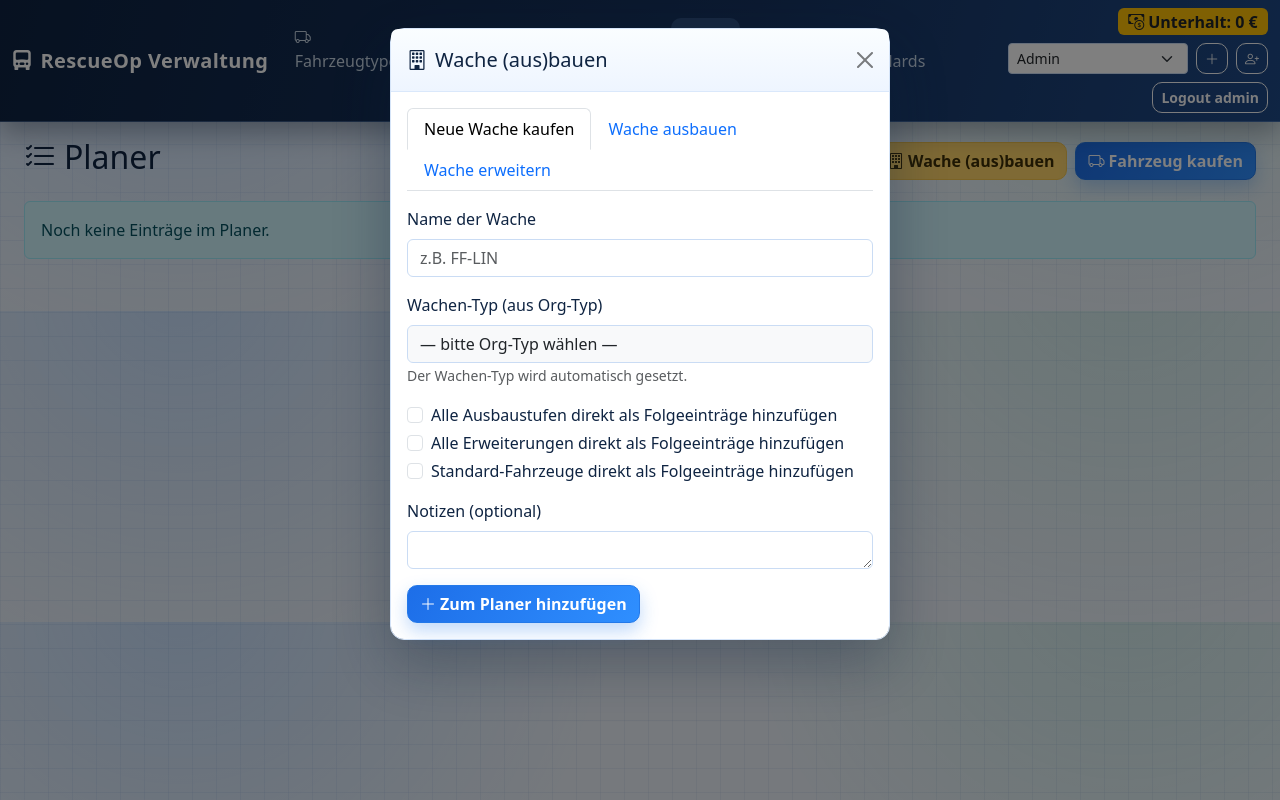
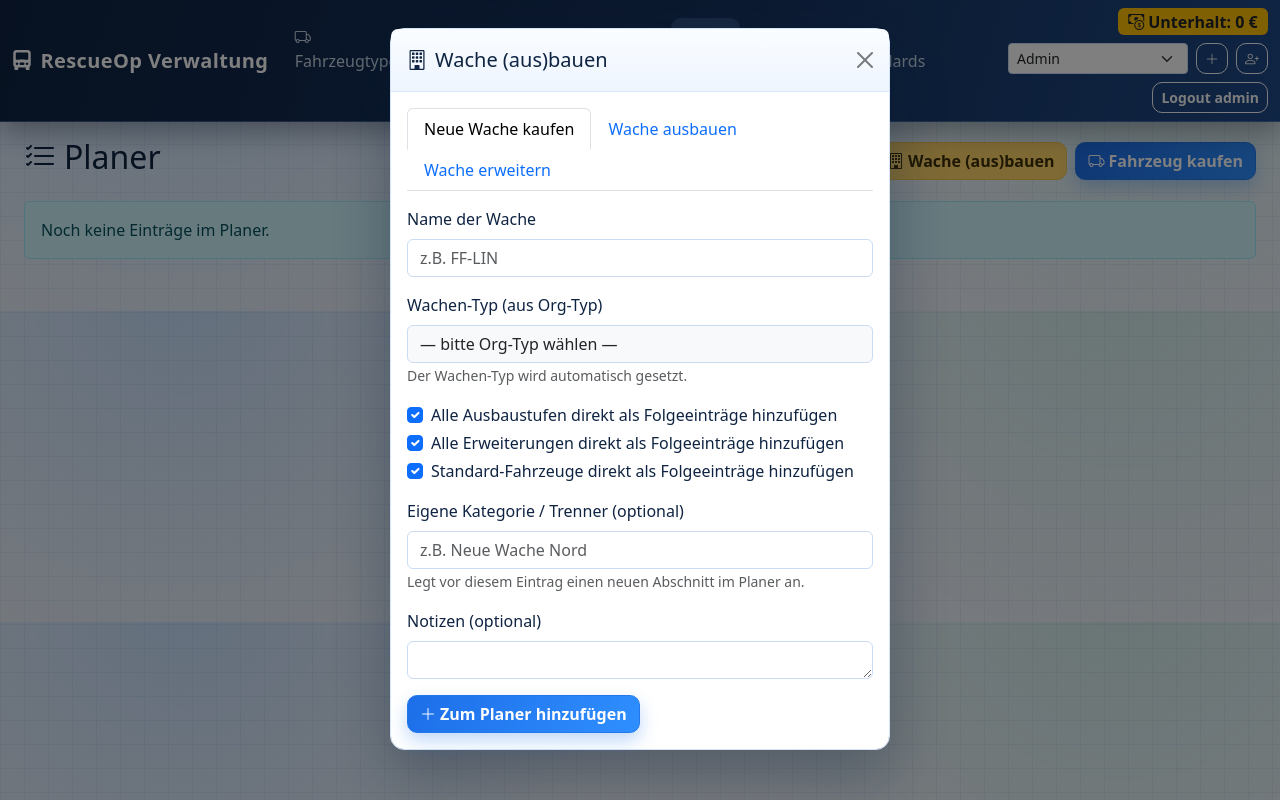
Before and after one commit to ScoreNow-EU/rescueop-verwaltung, a Flask app: page /planner in a window 1280 px wide, after a click on "Wache (aus)bauen". Run offline with Flask 3, Linux system fonts and the light colour scheme; a user stored in the database is signed in; data comes from the database, SQL or seed files in the repository; data that the repository does not hold is empty; some libraries are stand-ins or nearby versions.

Commit message:
Add optional divider creation and update planner form for new section labeling

```diff
--- a/app/routes/planner.py
+++ b/app/routes/planner.py
@@ -285,6 +285,22 @@ def _next_priority(done_state=None):
     return query.with_entities(db.func.max(PlanItem.priority)).scalar() or 0
 
 
+def _maybe_create_divider(label):
+    """Optionally create a new divider section at the end of the planner list.
+
+    Used so entries added via the 'Wache (aus)bauen' modal can start their own
+    named category/section instead of always appending to the last one.
+    """
+    label = (label or '').strip()
+    if not label:
+        return
+    max_prio = _next_priority()
+    divider = PlanItem(category='divider', priority=max_prio + 1, notes=label)
+    assign_active_savegame(divider)
+    db.session.add(divider)
+    db.session.flush()
+
+
 def _parse_wache_ref(ref):
     if not ref:
         return None, None
@@ -447,6 +463,7 @@ def add_wache_buy():
         flash('Wachen-Typ konnte nicht gefunden werden.', 'danger')
         return redirect(url_for('planner.index'))
 
+    _maybe_create_divider(request.form.get('new_divider_label'))
 
     max_prio = _next_priority()
     item = PlanItem(
@@ -617,6 +634,8 @@ def add_wache_upgrade():
         flash('Wache konnte nicht gefunden werden.', 'danger')
         return redirect(url_for('planner.index'))
 
+    _maybe_create_divider(request.form.get('new_divider_label'))
+
     max_prio = _next_priority()
     item = PlanItem(
         category='wache_upgrade',
@@ -659,6 +678,8 @@ def add_wache_extension():
     if not extension_wache and not extension_plan_item:
         flash('Wache konnte nicht gefunden werden.', 'danger')
         return redirect(url_for('planner.index'))
+
+    _maybe_create_divider(request.form.get('new_divider_label'))
 
     max_prio = _next_priority()
     item = PlanItem(
--- a/app/templates/planner.html
+++ b/app/templates/planner.html
@@ -157,19 +157,19 @@
                             </div>
                             <div class="mb-3">
                                 <div class="form-check">
-                                    <input class="form-check-input" type="checkbox" id="wacheBuyAllLevels" name="include_all_upgrades" value="1">
+                                    <input class="form-check-input" type="checkbox" id="wacheBuyAllLevels" name="include_all_upgrades" value="1" checked>
                                     <label class="form-check-label" for="wacheBuyAllLevels">
                                         Alle Ausbaustufen direkt als Folgeeinträge hinzufügen
                                     </label>
                                 </div>
                                 <div class="form-check mt-1">
-                                    <input class="form-check-input" type="checkbox" id="wacheBuyAllExtensions" name="include_all_extensions" value="1">
+                                    <input class="form-check-input" type="checkbox" id="wacheBuyAllExtensions" name="include_all_extensions" value="1" checked>
                                     <label class="form-check-label" for="wacheBuyAllExtensions">
                                         Alle Erweiterungen direkt als Folgeeinträge hinzufügen
                                     </label>
                                 </div>
                                 <div class="form-check mt-1">
-                                    <input class="form-check-input" type="checkbox" id="wacheBuyStdVehicles" name="include_standard_vehicles" value="1">
+                                    <input class="form-check-input" type="checkbox" id="wacheBuyStdVehicles" name="include_standard_vehicles" value="1" checked>
                                     <label class="form-check-label" for="wacheBuyStdVehicles">
                                         Standard-Fahrzeuge direkt als Folgeeinträge hinzufügen
                                     </label>
@@ -179,6 +179,11 @@
                             <div class="mb-2" id="wacheBuyCost" style="display:none">
                                 <span class="fw-bold">Kosten: <span id="wacheBuyCostVal"></span> €</span>
                                 <br><small class="text-muted">Max. Fahrzeuge: <span id="wacheBuyMaxVeh"></span></small>
+                            </div>
+                            <div class="mb-3">
+                                <label class="form-label">Eigene Kategorie / Trenner (optional)</label>
+                                <input type="text" name="new_divider_label" class="form-control" placeholder="z.B. Neue Wache Nord">
+                                <small class="text-muted">Legt vor diesem Eintrag einen neuen Abschnitt im Planer an.</small>
                             </div>
                             <div class="mb-3">
                                 <label class="form-label">Notizen (optional)</label>
@@ -213,6 +218,11 @@
                                 <br><small class="text-muted">Zusätzliche Stellplätze: +<span id="extExtraSlots"></span></small>
                             </div>
                             <div class="mb-3">
+                                <label class="form-label">Eigene Kategorie / Trenner (optional)</label>
+                                <input type="text" name="new_divider_label" class="form-control" placeholder="z.B. Neue Wache Nord">
+                                <small class="text-muted">Legt vor diesem Eintrag einen neuen Abschnitt im Planer an.</small>
+                            </div>
+                            <div class="mb-3">
                                 <label class="form-label">Notizen (optional)</label>
                                 <textarea name="notes" class="form-control" rows="1"></textarea>
                             </div>
@@ -244,6 +254,11 @@
                             <div class="mb-2" id="upgradeCost" style="display:none">
                                 <span class="fw-bold">Kosten: <span id="upgradeCostVal"></span> €</span>
                                 <br><small class="text-muted" id="upgradeCapacity"></small>
+                            </div>
+                            <div class="mb-3">
+                                <label class="form-label">Eigene Kategorie / Trenner (optional)</label>
+                                <input type="text" name="new_divider_label" class="form-control" placeholder="z.B. Neue Wache Nord">
+                                <small class="text-muted">Legt vor diesem Eintrag einen neuen Abschnitt im Planer an.</small>
                             </div>
                             <div class="mb-3">
                                 <label class="form-label">Notizen (optional)</label>
```
